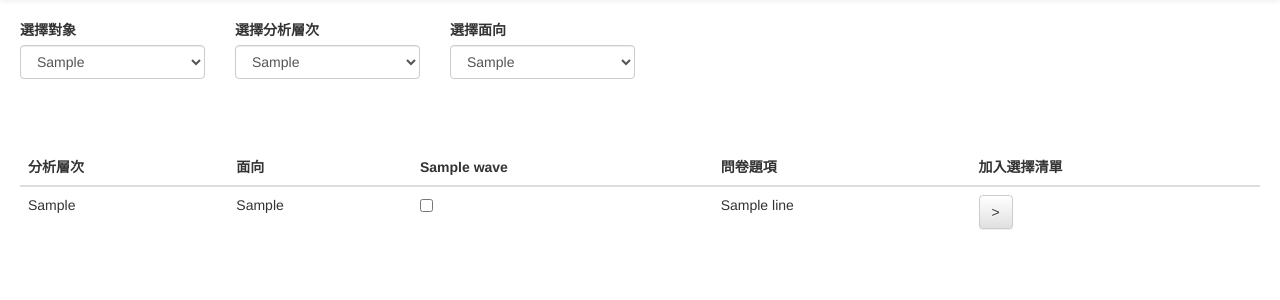
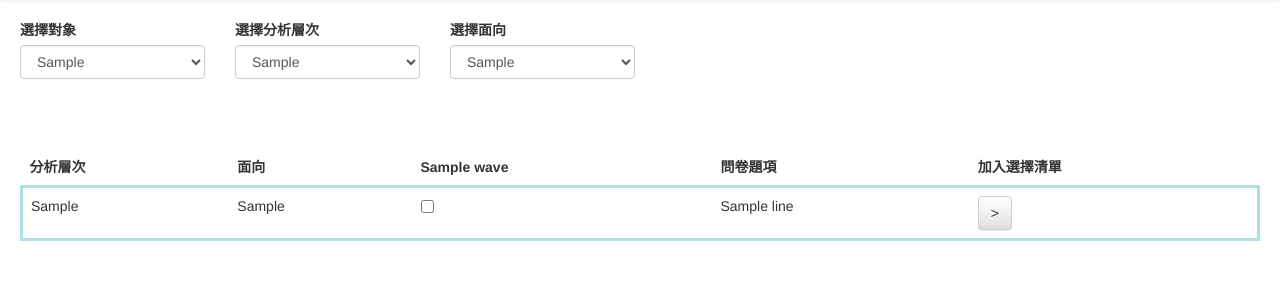
Before and after one commit to j129008/questionnaire-management-system, a Django app: template templates/subject.html in a window 1280 px wide. Shown: the part 52-352 px from the top of the page. Run offline with Django 3.2, Linux system fonts and the light colour scheme; the template is opened without the code that fills it: most values are stand-ins (such as "Sample title", 1, 10 or a date in 2020); some libraries are stand-ins or nearby versions.

Commit message:
add border for question set

```diff
--- a/templates/subject.html
+++ b/templates/subject.html
@@ -98,7 +98,11 @@
                </thead>
                <tbody>
                   {% for line in output %}
+                  {% if line.question_top|length > 0 %}
+                     <tr style="border: 3px solid powderblue">
+                     {%else%}
                      <tr>
+                     {% endif %}
                         <td>{{selected2}}</td>
                         <td>{{selected3}}</td>
                         {% for wave in line.wave %}
```
